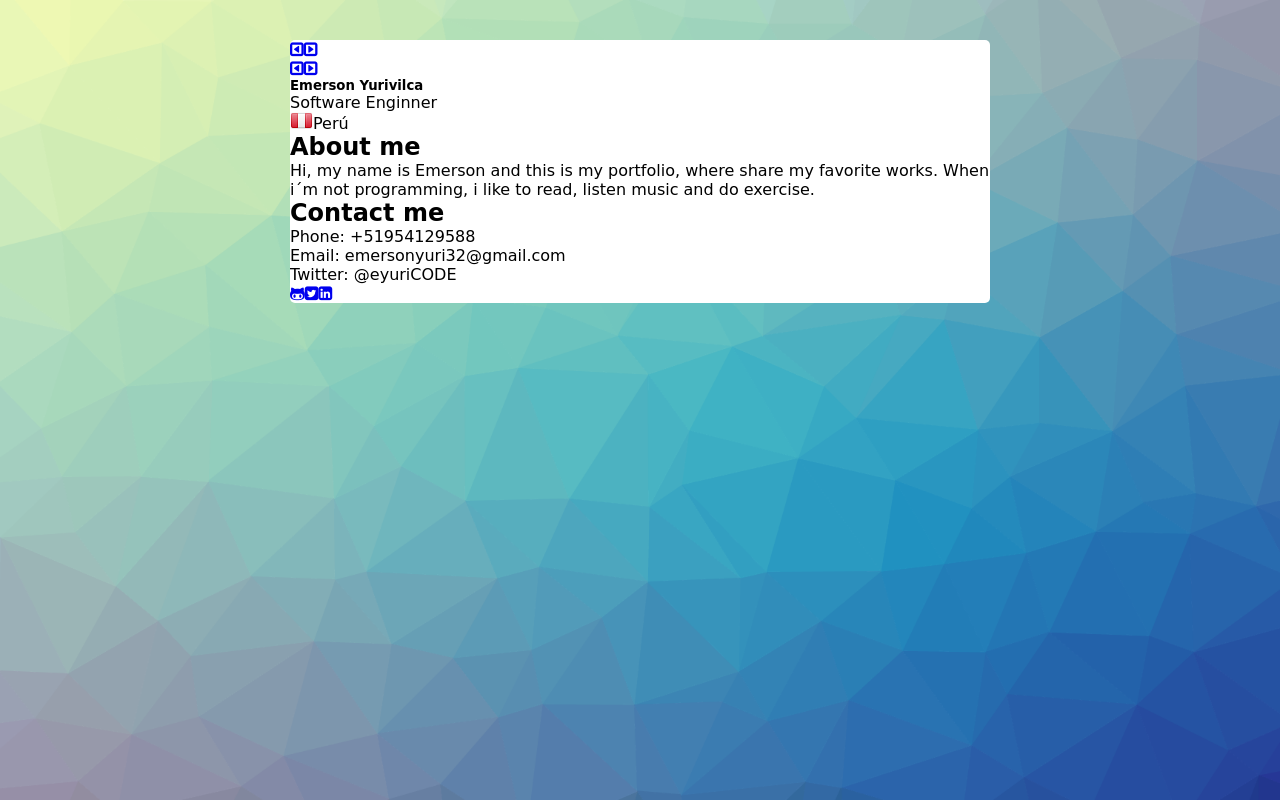
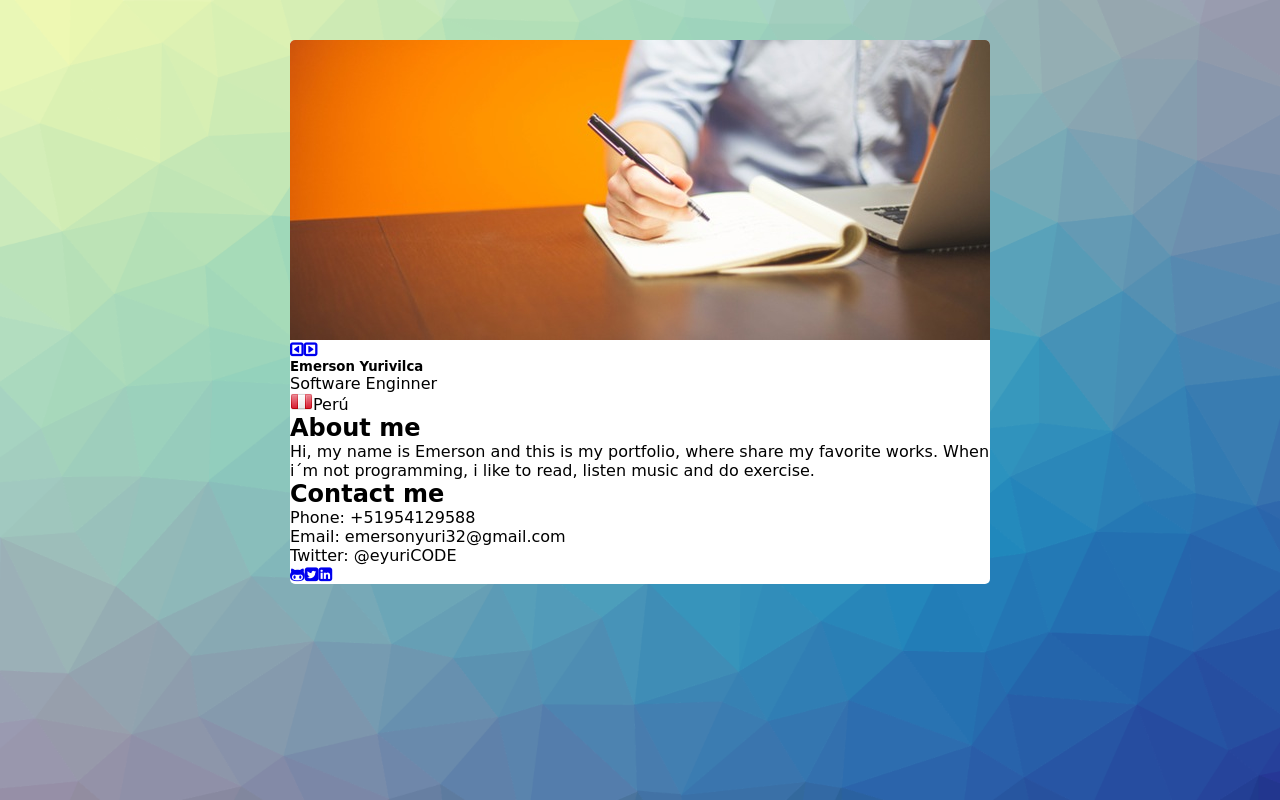
Before and after one commit to Emersony32/Business-card, a plain HTML site: page index.html in a window 1280 px wide. Drawn offline with nearby package versions, Linux system fonts and the light colour scheme; a web font is replaced by a local one.

Commit message:
banner with jquery

```diff
--- a/index.html
+++ b/index.html
@@ -11,7 +11,7 @@
   <div class="container">
     <section class="target">
       <section class="slider_banner">
-        <div class="banner"><img class="slide active" src="img/banner-1.jpg" alt="Banner 1"><img class="slide" src="img/banner-2.jpg" alt="Banner 2"><img class="slide" src="img/banner-3.jpg" alt="Banner 3"><img class="slide" src="img/banner-4.jpg" alt="Banner 4"><a class="arrow-banner previous" id="banner-prev" href="#"><span class="fa fa-caret-square-o-left"></span></a><a class="arrow-banner next" id="banner-next" href="#"><span class="fa fa-caret-square-o-right"></span></a></div>
+        <div class="banner" id="banner"><img class="slide active" src="img/banner-1.jpg" alt="Banner 1"><img class="slide" src="img/banner-2.jpg" alt="Banner 2"><img class="slide" src="img/banner-3.jpg" alt="Banner 3"><img class="slide" src="img/banner-4.jpg" alt="Banner 4"><a class="arrow-banner previous" id="banner-prev" href="#"><span class="fa fa-caret-square-o-left"></span></a><a class="arrow-banner next" id="banner-next" href="#"><span class="fa fa-caret-square-o-right"></span></a></div>
       </section>
       <section class="slider-info"><a class="arrow-info previous" id="info-prev" href="#"><span class="fa fa-caret-square-o-left"></span></a><a class="arrow-info next" id="info-next" href="#"><span class="fa fa-caret-square-o-right"></span></a>
         <section class="information" id="information">
--- a/js/main.js
+++ b/js/main.js
@@ -1,3 +1,29 @@
 $(document).ready(function(){
-	alert('hi!');
+
+  var banner = {
+    parent: $('#banner'),
+    numSlides: $('#banner').children('.slide').length,
+    position: 1
+  }
+
+  banner.parent.children('.slide').first().css({
+    'left': 0
+  });
+
+  var heightBanner = function(){
+    var altitude = banner.parent.children('.slide').outerHeight();
+
+    banner.parent.css({
+      'height': altitude + 'px'
+    });
+    console.log(altitude);
+  }
+
+  heightBanner();
+
+  $(window).resize(function() {
+    heightBanner();
+  });
+
+  // console.log(banner.numSlides);
 });
```
